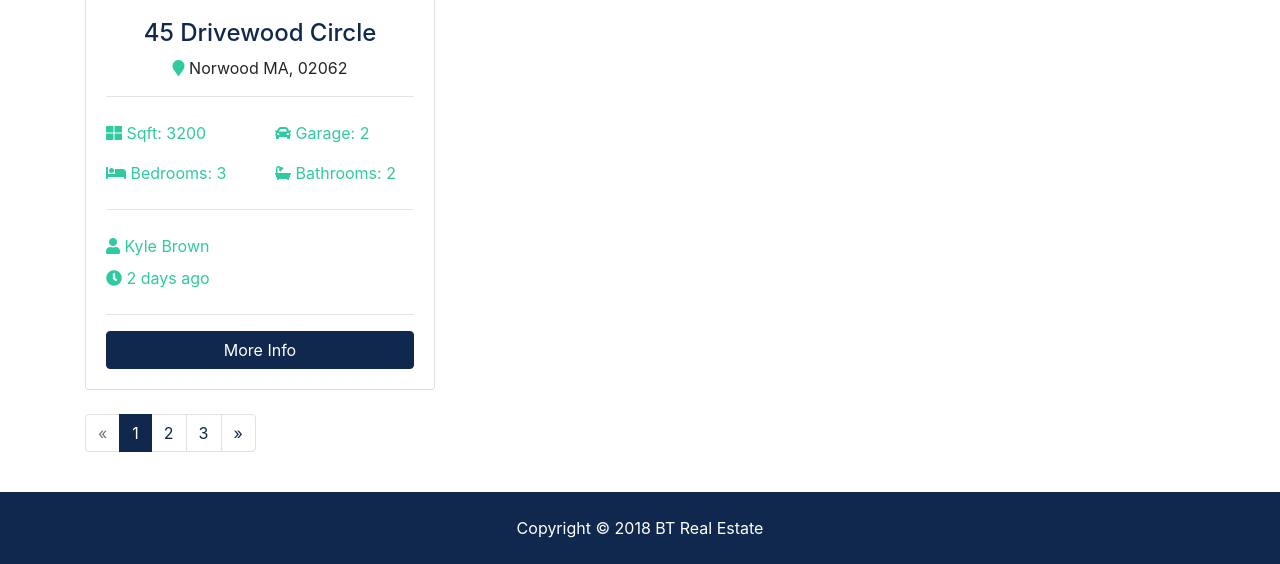
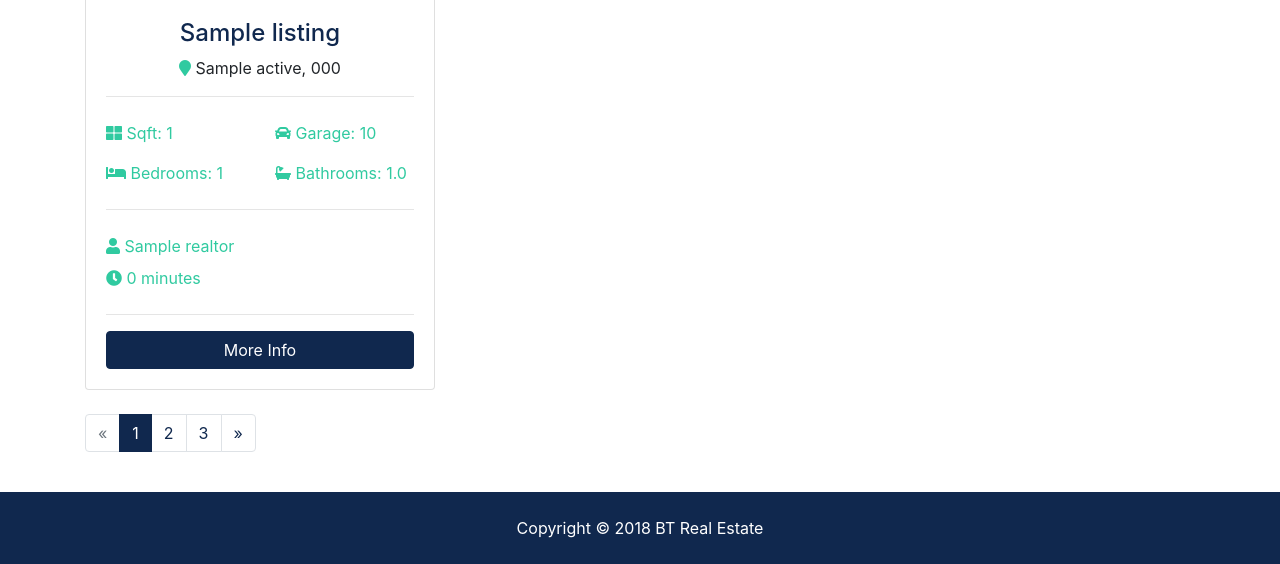
Before and after one commit to amebrahimi/django_tutorial, a Django app: page /listings/ in a window 1280 px wide. Shown: the part 712-1276 px from the top of the page. Run offline with Django 3.2, Linux system fonts and the light colour scheme; tables that the repository leaves empty hold one stand-in row (values such as "Sample post"); grey boxes marked "Sample" are stand-in pictures; some libraries are stand-ins or nearby versions.

Commit message:
Lesson 40. Display Listings In Template

```diff
--- a/project/btre/settings.py
+++ b/project/btre/settings.py
@@ -38,6 +38,7 @@ INSTALLED_APPS = [
     'django.contrib.sessions',
     'django.contrib.messages',
     'django.contrib.staticfiles',
+    'django.contrib.humanize',
 ]
 
 MIDDLEWARE = [
--- a/project/listings/views.py
+++ b/project/listings/views.py
@@ -11,7 +11,7 @@ def index(request):
     return render(request, 'listings/listings.html', context)
 
 
-def listing(request):
+def listing(request, listing_id):
     return render(request, 'listings/listing.html')
 
 
--- a/project/templates/listings/listings.html
+++ b/project/templates/listings/listings.html
@@ -1,5 +1,5 @@
 {% extends 'base.html' %}
-
+{% load humanize %}
 
 {% block content %}
     <section id="showcase-inner" class="py-5 text-white">
@@ -37,48 +37,48 @@
                     {% for listing in listings %}
                         <div class="col-md-6 col-lg-4 mb-4">
                             <div class="card listing-preview">
-                                <img class="card-img-top" src="assets/img/homes/home-1.jpg" alt="">
+                                <img class="card-img-top" src="{{ listing.photo_main.url }}" alt="">
                                 <div class="card-img-overlay">
                                     <h2>
-                                        <span class="badge badge-secondary text-white">$490,000</span>
+                                        <span class="badge badge-secondary text-white">${{ listing.price | intcomma }}</span>
                                     </h2>
                                 </div>
                                 <div class="card-body">
                                     <div class="listing-heading text-center">
-                                        <h4 class="text-primary">45 Drivewood Circle</h4>
+                                        <h4 class="text-primary">{{ listing.title }}</h4>
                                         <p>
-                                            <i class="fas fa-map-marker text-secondary"></i> Norwood MA, 02062</p>
+                                            <i class="fas fa-map-marker text-secondary"></i> {{ listing.city }} {{ listing.state }}, {{ listing.zipcode }}</p>
                                     </div>
                                     <hr>
                                     <div class="row py-2 text-secondary">
                                         <div class="col-6">
-                                            <i class="fas fa-th-large"></i> Sqft: 3200
+                                            <i class="fas fa-th-large"></i> Sqft: {{ listing.sqft }}
                                         </div>
                                         <div class="col-6">
-                                            <i class="fas fa-car"></i> Garage: 2
+                                            <i class="fas fa-car"></i> Garage: {{ listing.garage }}
                                         </div>
                                     </div>
                                     <div class="row py-2 text-secondary">
                                         <div class="col-6">
-                                            <i class="fas fa-bed"></i> Bedrooms: 3
+                                            <i class="fas fa-bed"></i> Bedrooms: {{ listing.bedrooms }}
                                         </div>
                                         <div class="col-6">
-                                            <i class="fas fa-bath"></i> Bathrooms: 2
+                                            <i class="fas fa-bath"></i> Bathrooms: {{ listing.bathrooms }}
                                         </div>
                                     </div>
                                     <hr>
                                     <div class="row py-2 text-secondary">
                                         <div class="col-12">
-                                            <i class="fas fa-user"></i> Kyle Brown
+                                            <i class="fas fa-user"></i> {{ listing.realtor }}
                                         </div>
                                     </div>
                                     <div class="row text-secondary pb-2">
                                         <div class="col-6">
-                                            <i class="fas fa-clock"></i> 2 days ago
+                                            <i class="fas fa-clock"></i> {{ listing.list_date | timesince }}
                                         </div>
                                     </div>
                                     <hr>
-                                    <a href="listing.html" class="btn btn-primary btn-block">More Info</a>
+                                    <a href="{% url 'listing' listing.id %}" class="btn btn-primary btn-block">More Info</a>
                                 </div>
                             </div>
                         </div>
```
Also changed, not shown: README.md.
